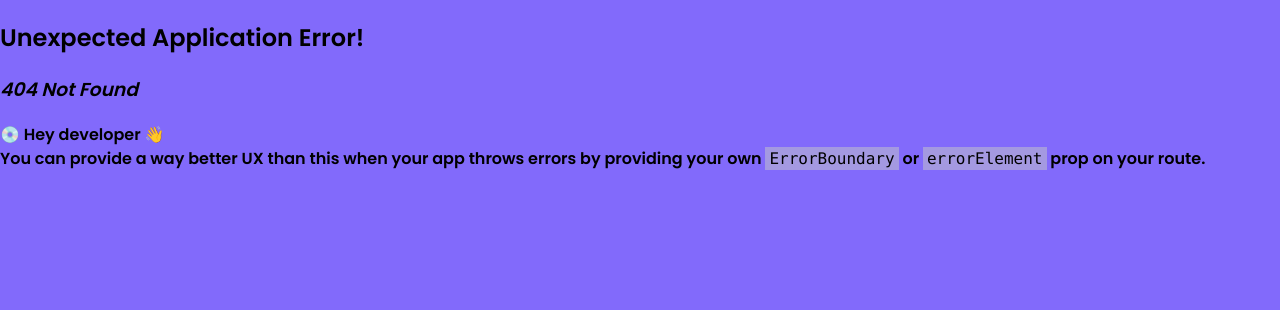
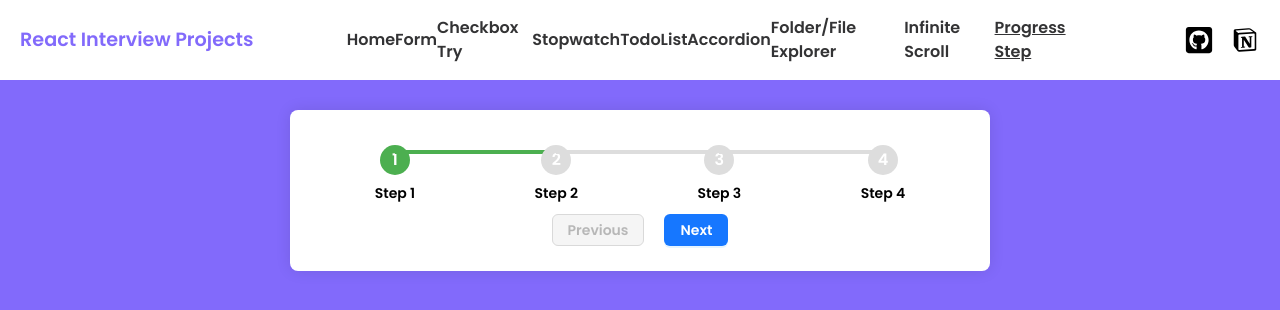
Before and after one commit to vikasdev66/interview-projects, a React (Create React App) app: page /progress-step in a window 1280 px wide. Before the commit this address had no page. Shown: the top 310 px of the page. Built offline with nearby package versions, Linux system fonts and the light colour scheme.

Commit message:
progress Step

```diff
--- a/src/App.js
+++ b/src/App.js
@@ -7,6 +7,7 @@ import {
   Accordion,
   FolderFileExplorer,
   InfiniteScroll,
+  ProgressStepUse,
 } from "./components/index";
 import { RouterProvider, createBrowserRouter } from "react-router-dom";
 import Layout from "./Layout";
@@ -25,6 +26,7 @@ const router = createBrowserRouter([
       { path: "/accordion", element: <Accordion /> },
       { path: "/folder-file-explorer", element: <FolderFileExplorer /> },
       { path: "/infinite-scroll", element: <InfiniteScroll /> },
+      { path: "/progress-step", element: <ProgressStepUse /> },
     ],
   },
 ]);
--- a/src/components/Navbar/NavList.js
+++ b/src/components/Navbar/NavList.js
@@ -19,4 +19,9 @@ export const NavList = [
     navName: "Infinite Scroll",
     routeState: null,
   },
+  {
+    path: "/progress-step",
+    navName: "Progress Step",
+    routeState: null,
+  },
 ];
--- /dev/null
+++ b/src/components/ProgressStep/ProgressStep.css
@@ -0,0 +1,45 @@
+.progress-container {
+  display: flex;
+  justify-content: space-between;
+  align-items: center;
+}
+
+.step {
+  text-align: center;
+  position: relative;
+  flex-grow: 1;
+  padding: 10px;
+}
+
+.step-number {
+  width: 30px;
+  height: 30px;
+  line-height: 30px;
+  border-radius: 50%;
+  background-color: #ddd;
+  color: #fff;
+  display: inline-block;
+}
+
+.active .step-number {
+  background-color: #4caf50;
+}
+
+.step-title {
+  margin-top: 8px;
+  font-size: 14px;
+}
+
+.step:not(:last-child)::after {
+  content: '';
+  position: absolute;
+  top: 15px;
+  right: -50%;
+  width: 100%;
+  height: 4px;
+  background-color: #ddd;
+}
+
+.active:not(:last-child)::after {
+  background-color: #4caf50;
+}
--- /dev/null
+++ b/src/components/ProgressStep/ProgressStep.jsx
@@ -0,0 +1,18 @@
+import React from "react";
+import "./ProgressStep.css";
+
+export const ProgressStep = ({ steps, currentStep }) => {
+  return (
+    <div className="progress-container">
+      {steps.map((step, index) => (
+        <div
+          key={index}
+          className={`step ${currentStep >= index + 1 ? "active" : ""}`}
+        >
+          <div className="step-number">{index + 1}</div>
+          <div className="step-title">{step}</div>
+        </div>
+      ))}
+    </div>
+  );
+};
--- /dev/null
+++ b/src/components/ProgressStep/ProgressStepUse.jsx
@@ -0,0 +1,45 @@
+import React, { useState } from "react";
+import { Button } from "antd";
+import { ProgressStep } from "./ProgressStep";
+
+export const ProgressStepUse = () => {
+  const [currentStep, setCurrentStep] = useState(1);
+  const steps = ["Step 1", "Step 2", "Step 3", "Step 4"];
+
+  const nextStep = () => {
+    if (currentStep < steps.length) {
+      setCurrentStep(currentStep + 1);
+    }
+  };
+
+  const prevStep = () => {
+    if (currentStep > 1) {
+      setCurrentStep(currentStep - 1);
+    }
+  };
+  return (
+    <div className="main-container">
+      <div className="container">
+        <div>
+          <ProgressStep steps={steps} currentStep={currentStep} />
+          <div className="Button-group flex gap-5 justify-center">
+            <Button
+              type="primary"
+              onClick={prevStep}
+              disabled={currentStep === 1}
+            >
+              Previous
+            </Button>
+            <Button
+              type="primary"
+              onClick={nextStep}
+              disabled={currentStep === steps.length}
+            >
+              Next
+            </Button>
+          </div>
+        </div>
+      </div>
+    </div>
+  );
+};
--- a/src/components/index.js
+++ b/src/components/index.js
@@ -8,3 +8,5 @@ export { Accordion } from "./Accordion/Accordion";
 export { FolderFileExplorer } from "./FolderFileExplorer/FolderFileExplorer";
 export { InfiniteScroll } from "./InfiniteScroll/InfiniteScroll";
 export { Loading } from "./Loading/Loading";
+export { ProgressStep } from "./ProgressStep/ProgressStep";
+export { ProgressStepUse } from "./ProgressStep/ProgressStepUse";
```
Also changed, not shown: src/components/InfiniteScroll/InfiniteScroll.css (line endings or trailing spaces).
